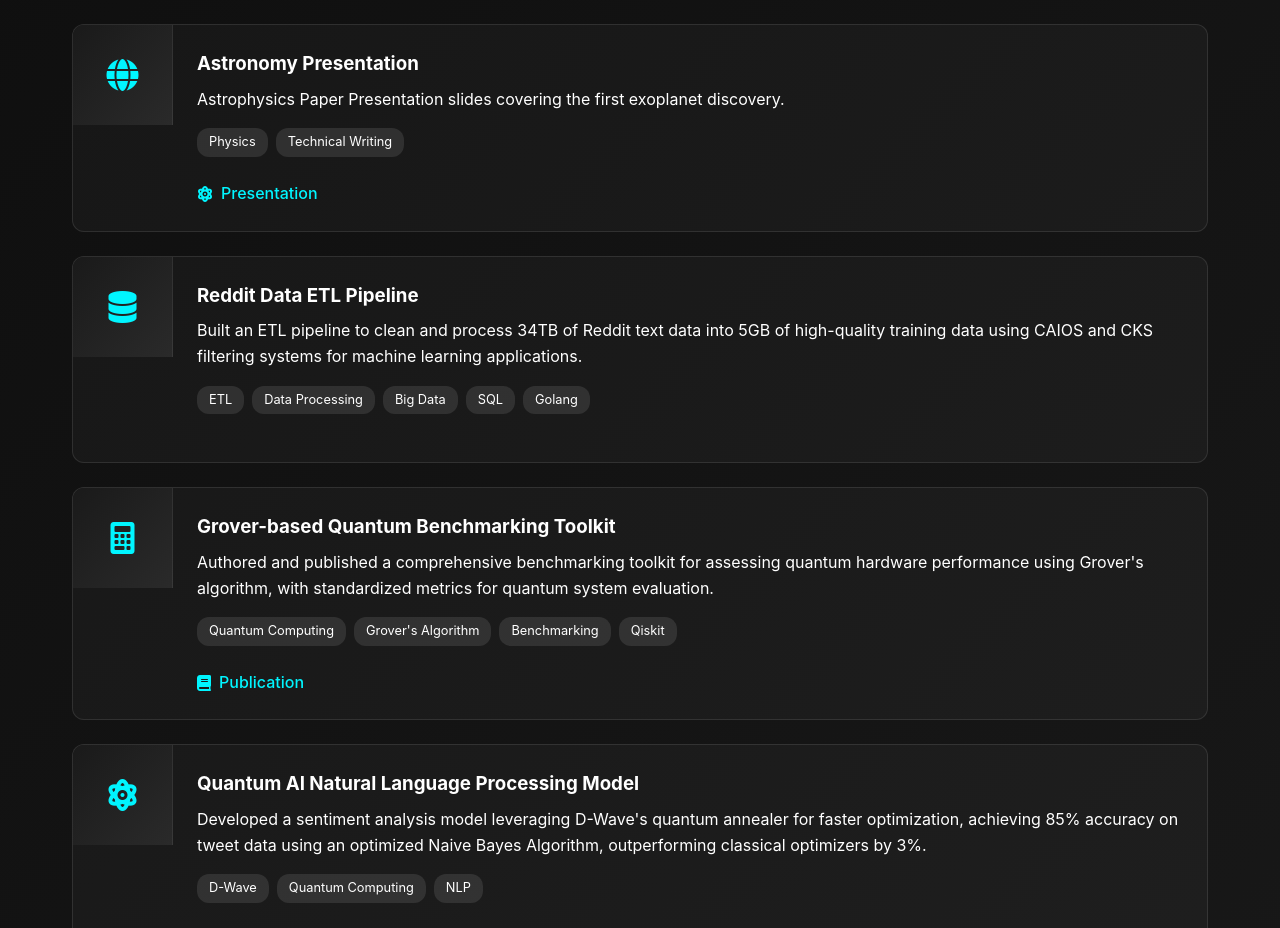
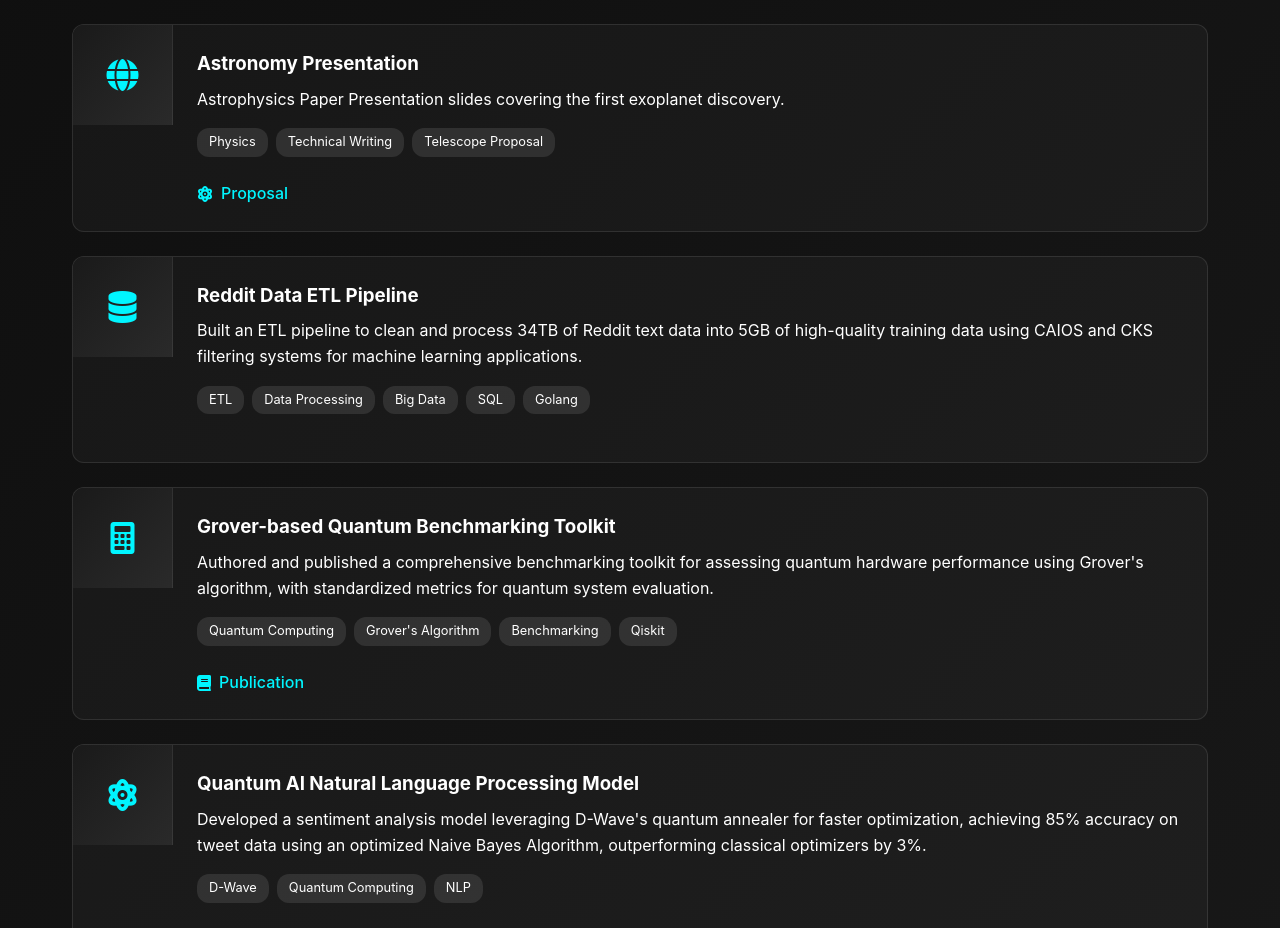
Before and after one commit to ShayManor/ShayManor, a plain HTML site: page src/frontend/projects.html in a window 1280 px wide. Shown: the part 1661-2589 px from the top of the page. Drawn offline with Linux system fonts and the light colour scheme.

Commit message:
chore(proj astro): Updated wording

```diff
--- a/src/frontend/projects.html
+++ b/src/frontend/projects.html
@@ -107,10 +107,10 @@
       <div class="project-card-content"><h3>Astronomy Presentation</h3>
         <p>Astrophysics Paper Presentation slides covering the first exoplanet discovery.</p>
         <div class="project-tech" style="margin-top: 1rem;">
-          <span class="tech-tag">Physics</span><span class="tech-tag">Technical Writing</span>
+          <span class="tech-tag">Physics</span><span class="tech-tag">Technical Writing</span><span class="tech-tag">Telescope Proposal</span>
         </div>
         <div class="project-links" style="margin-top: 1rem;">
-          <a href="https://drive.google.com/file/d/1l3OYQi7wRODaQ44etLIcK71ie-1lqnKz/view?usp=sharing" class="project-link" target="_blank"><i class="fas fa-atom"></i> Presentation</a>
+          <a href="https://drive.google.com/file/d/1l3OYQi7wRODaQ44etLIcK71ie-1lqnKz/view?usp=sharing" class="project-link" target="_blank"><i class="fas fa-atom"></i>Proposal</a>
         </div>
       </div>
     </div>
```
